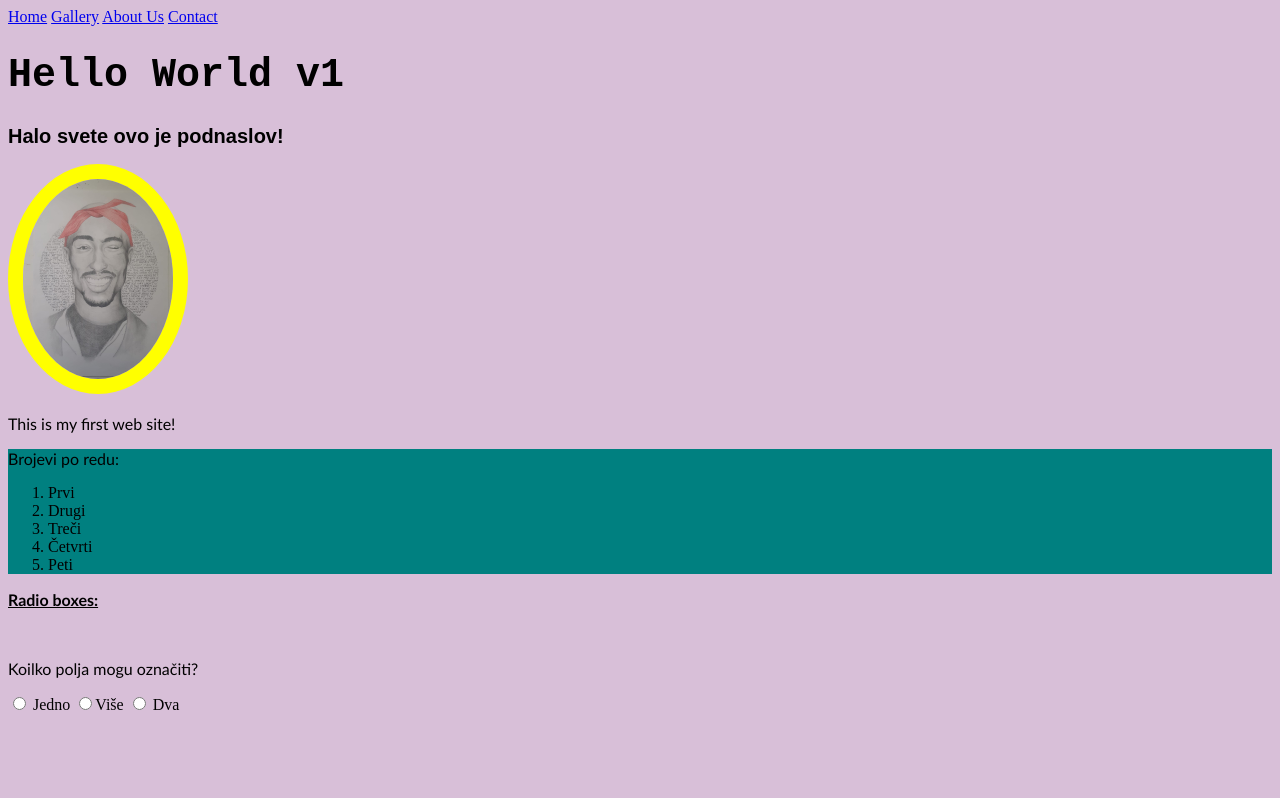
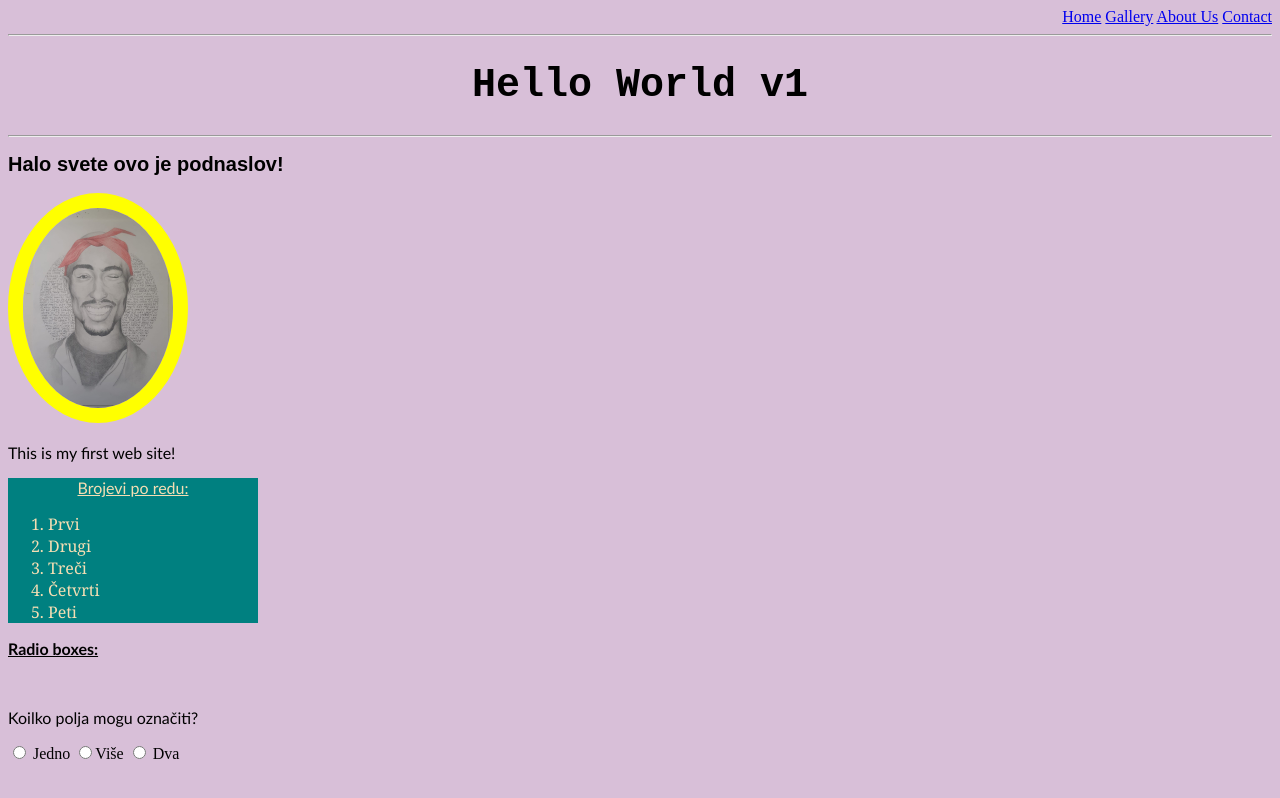
Before and after one commit to HrvojeBicanic/hrvojebicanic.github.io, a plain HTML site: page index.html in a window 1280 px wide. Drawn offline with Linux system fonts and the light colour scheme.

Commit message:
more of css
-aligned some text
-moved page nav to right side
-eddited list

```diff
--- a/index.html
+++ b/index.html
@@ -24,6 +24,7 @@
     h1 {
       font-size: 40px;
       font-family: monospace;
+      text-align: center;
     }
 
     h2 {
@@ -50,11 +51,34 @@
     .yellow-text {
       color: yellow;
     }
+
     .radio-text {
-      color:tomato;
+      color: tomato;
     }
 
     /*Text color end*/
+    /*Navigacija*/
+    #navigacija-sve {
+      text-align: right;
+    }
+
+    /*Navigacija kraj*/
+    /*Brojevi poredu*/
+    .brojevi {
+      width: 250px;
+      color: wheat;
+      font-family: Cambria, Cochin, Georgia, Times, 'Times New Roman', serif;
+    }
+
+    .lista-naslov {
+      text-align: center;
+    }
+
+    naslov {
+
+    }
+
+    /*Brojevi poredu kraj*/
   </style>
   <!--css end-->
   <title>Welcome</title>
@@ -65,20 +89,24 @@
 <body>
 
   <!--Navigacija stranice-->
-  <a class="navigacija" href="index.html">Home</a>
-  <a class="navigacija" href="gallery.html">Gallery</a>
-  <a class="navigacija" href="about-us.html">About Us</a>
-  <a class="navigacija" href="contact.html">Contact</a>
+  <div id="navigacija-sve">
+    <a class="navigacija" href="index.html">Home</a>
+    <a class="navigacija" href="gallery.html">Gallery</a>
+    <a class="navigacija" href="about-us.html">About Us</a>
+    <a class="navigacija" href="contact.html">Contact</a>
+  </div>
+  <hr>
   <!--Navigacija stranice kraj-->
 
   <h1 id="naslov">Hello World v1</h1>
+  <hr>
   <h2 class="podnaslov">Halo svete ovo je podnaslov!</h2>
   <img class="thick-yellow-border tupac-img" src="img/tupac.jpeg" alt="tupac">
   <p class="opis">This is my first web site!</p>
 
   <!--Lista-->
-  <div class="first-background">
-    <p>Brojevi po redu:</p>
+  <div class="first-background brojevi">
+    <p class="lista-naslov"><u>Brojevi po redu:</u></p>
     <ol>
       <li>Prvi</li>
       <li>Drugi</li>
@@ -87,7 +115,7 @@
       <li>Peti</li>
     </ol>
   </div>
-  <p class="radio" ><u><b>Radio boxes:</b></u></p><br>
+  <p class="radio"><u><b>Radio boxes:</b></u></p><br>
   <p>Koilko polja mogu označiti?</p>
   <form>
     <label for="jedno"><input id="jedno" type="radio" name="jedno-više-dva"> Jedno</label>
```
